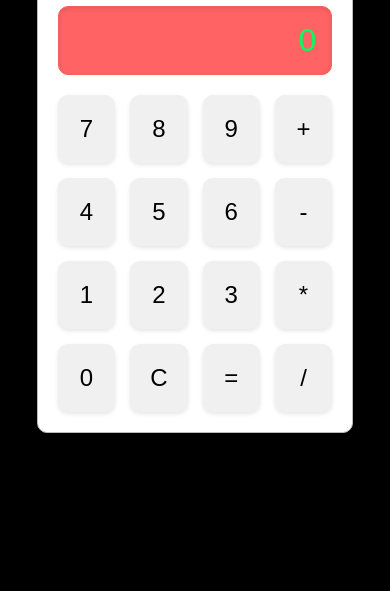
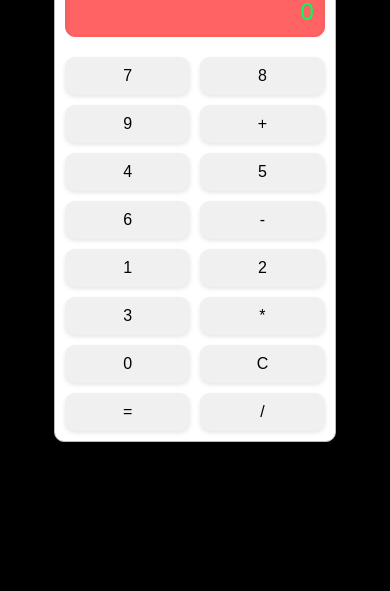
Before and after one commit to MaybeLexter/aula_jean_calculadora, a plain HTML site: page index.html in a window 390 px wide. Shown: the part 253-844 px from the top of the page. Drawn offline with Linux system fonts and the light colour scheme.

Commit message:
Responsivo

```diff
--- a/css/styles.css
+++ b/css/styles.css
@@ -1,5 +1,5 @@
 body {
-  display:flex;
+  display: flex;
   justify-content: center;
   align-items: center;
   height: 100vh;
@@ -8,9 +8,10 @@ body {
   font-family: 'Arial', sans-serif;
   color: rgb(0, 255, 94);
 }
-h1{
-    color:  rgb(0, 255, 94);
-  }
+
+h1 {
+  color: rgb(0, 255, 94);
+}
 
 .calculator {
   border: 1px solid #bbb;
@@ -18,6 +19,7 @@ h1{
   padding: 20px;
   background-color: #ffffff;
   box-shadow: 0 4px 8px rgba(0, 0, 0, 0.1);
+  max-width: 90vw;
 }
 
 .display {
@@ -57,3 +59,35 @@ h1{
   background-color: #323131;
   transform: translateY(0);
 }
+
+
+@media (max-width: 600px) {
+  .calculator {
+    padding: 10px;
+  }
+
+  .display {
+    font-size: 1.5em;
+    padding: 10px;
+  }
+
+  .button {
+    padding: 15px;
+    font-size: 1.2em;
+  }
+
+  .buttons {
+    gap: 10px;
+  }
+}
+
+@media (max-width: 400px) {
+  .buttons {
+    grid-template-columns: repeat(2, 1fr);
+  }
+
+  .button {
+    padding: 10px;
+    font-size: 1em;
+  }
+}
```
